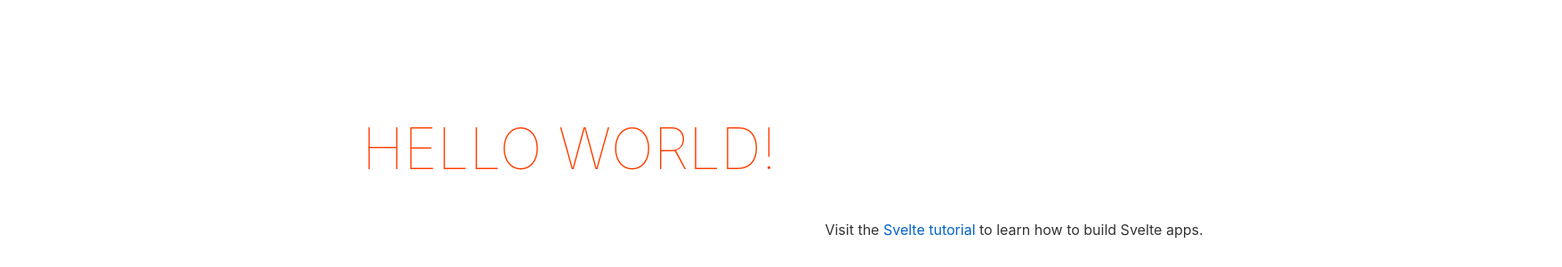
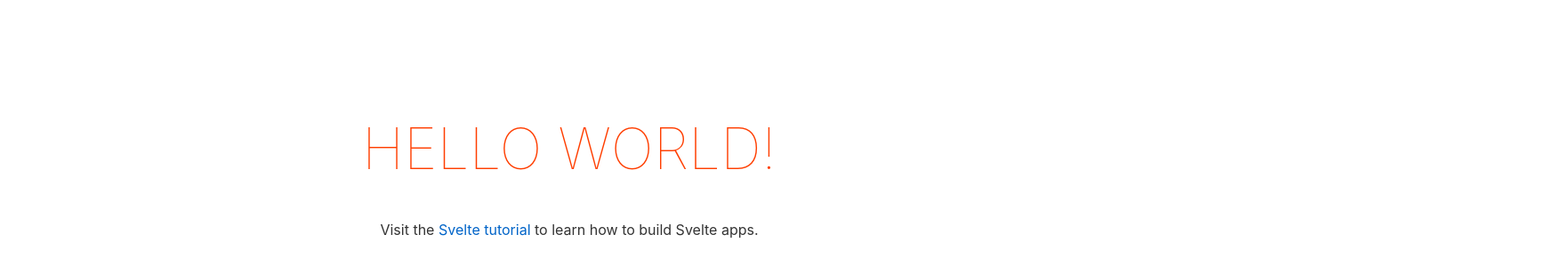
Before and after one commit to MaggieAppleton/scrabble-scrolly, a Svelte app: page / in a window 1280 px wide. Shown: the part 899-1199 px from the top of the page at 89% size, 1756 px wide, since content can reach past the window. Built offline with nearby package versions, Linux system fonts and the light colour scheme.

Commit message:
get scrollTrigger working on one component

```diff
--- a/src/App.svelte
+++ b/src/App.svelte
@@ -2,12 +2,24 @@
   import { gsap } from "gsap";
   import { ScrollTrigger } from "gsap/ScrollTrigger";
 
+  import { onMount } from "svelte";
+
   gsap.registerPlugin(ScrollTrigger);
 
-  import { animate } from "./animate";
-  let desc = false;
+  export let name;
 
-  export let name;
+  let paragraph;
+
+  onMount(() => {
+    gsap.to(paragraph, {
+      scrollTrigger: {
+        trigger: paragraph,
+        scrub: true
+      },
+      x: 500,
+      duration: 3
+    });
+  });
 </script>
 
 <style>
@@ -34,8 +46,7 @@
 
 <main>
   <h1 id="heading">Hello {name}!</h1>
-  <p
-    use:animate={{ type: 'to', scrollTrigger: '#heading', duration: 3, x: 500, onComplete: () => (desc = true) }}>
+  <p bind:this={paragraph}>
     Visit the
     <a href="https://svelte.dev/tutorial">Svelte tutorial</a>
     to learn how to build Svelte apps.
--- a/src/animate.js
+++ /dev/null
@@ -1,7 +0,0 @@
-import { gsap } from "gsap";
-import { ScrollTrigger } from "gsap/ScrollTrigger";
-
-export function animate(node, { type, ...args }) {
-  let method = gsap[type];
-  return method(node, args);
-}
```
